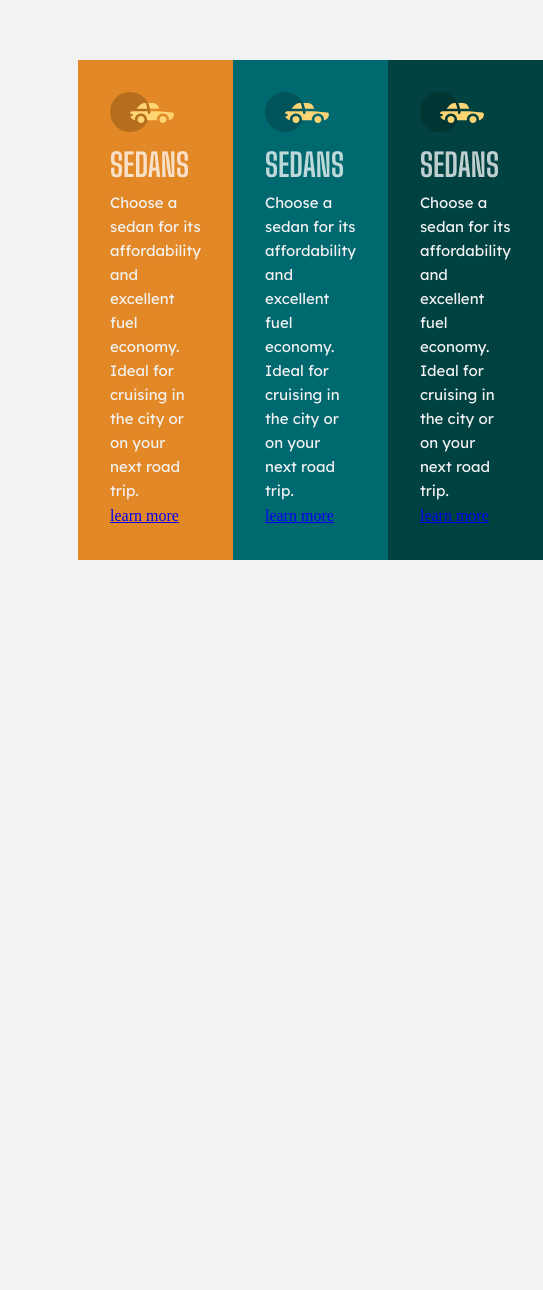
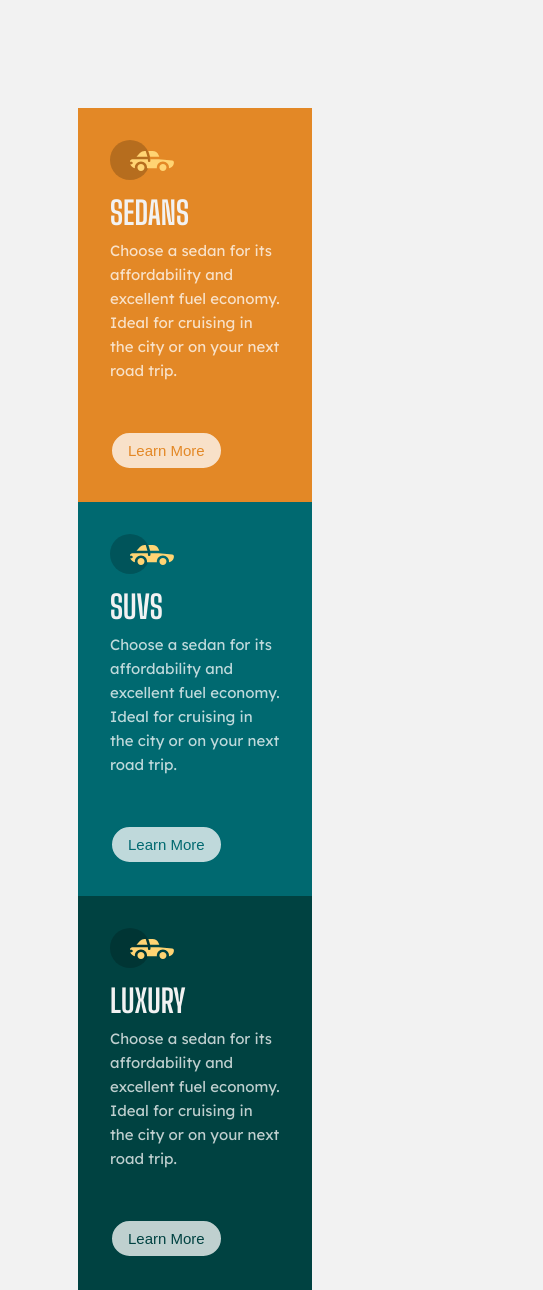
Before and after one commit to Vinitvh/3-card-component, a website: page index.html in a window 390 px wide. Shown: the part 187-1477 px from the top of the page, 543 px wide, since content can reach past the window. Before the commit the page ends 844 px from the top, so only its background shows below. Drawn offline with Linux system fonts and the light colour scheme.

Commit message:
Updated styles and made responsive

```diff
--- a/index.html
+++ b/index.html
@@ -26,7 +26,7 @@
               Choose a sedan for its affordability and excellent fuel economy.
               Ideal for cruising in the city or on your next road trip.
             </div>
-            <a href="#" class="card-btn">learn more</a>
+            <button class="card-btn"><a href="#">learn more</a></button>
           </div>
         </div>
         <div class="card suv">
@@ -34,25 +34,25 @@
             <img src="/images/icon-sedans.svg" alt="sedan-icon" />
           </div>
           <div class="card-body">
-            <div class="card-title">sedans</div>
+            <div class="card-title">suvs</div>
             <div class="card-text">
               Choose a sedan for its affordability and excellent fuel economy.
               Ideal for cruising in the city or on your next road trip.
             </div>
+            <button class="card-btn"><a href="#">learn more</a></button>
           </div>
-          <a href="#" class="card-btn">learn more</a>
         </div>
         <div class="card luxury">
           <div class="card-image">
             <img src="/images/icon-sedans.svg" alt="sedan-icon" />
           </div>
           <div class="card-body">
-            <div class="card-title">sedans</div>
+            <div class="card-title">luxury</div>
             <div class="card-text">
               Choose a sedan for its affordability and excellent fuel economy.
               Ideal for cruising in the city or on your next road trip.
             </div>
-            <a href="#" class="card-btn">learn more</a>
+            <button class="card-btn"><a href="#">learn more</a></button>
           </div>
         </div>
       </div>
--- a/scss/styles.scss
+++ b/scss/styles.scss
@@ -30,43 +30,67 @@ body {
   font-size: 2rem;
   text-transform: uppercase;
   font-family: "Big Shoulders Display", cursive;
+  font-weight: 700;
   color: $theme;
 }
 
 @mixin paragraph($theme) {
   font-size: 15px;
   font-family: "Lexend Deca", sans-serif;
+  font-weight: 400;
   color: $theme;
+  margin-bottom: 3rem;
 }
 
 @mixin button($theme) {
-  padding: 5px 10px;
+  padding: 9px 16px;
   background-color: $transparent-white;
+  border: 2px solid $theme;
+  border-radius: 20px;
   color: $theme;
+  transition: all 0.3s ease-in-out;
+
+  & a {
+    font-size: 15px;
+    text-transform: capitalize;
+    text-decoration: none;
+    color: $theme;
+  }
+
+  &:hover {
+    background-color: rgba(255, 255, 255, 0);
+    border: 2px solid $transparent-white;
+    // cursor: pointer;
+    // background-color: aqua;
+  }
+
+  &:hover a {
+    color: $transparent-white;
+  }
 }
 
 // Card component
 
 .container {
   width: 60vw;
-  height: 350px;
+  height: 63vh;
   background-color: beige;
 
   .card-grid {
     height: 100%;
-    display: grid;
-    grid-template-columns: 1fr 1fr 1fr;
+    display: flex;
+    flex-direction: row;
 
     .card {
       padding: 2rem 2rem;
 
       &-body {
         .card-title {
-          @include title($theme: hsla(0, 0%, 100%, 0.75));
+          @include title($theme: hsl(0, 0%, 95%));
         }
 
         .card-text {
-          @include paragraph($theme: hsl(0, 0%, 95%));
+          @include paragraph($theme: hsla(0, 0%, 100%, 0.75));
         }
       }
     }
@@ -86,5 +110,29 @@ body {
     .card:nth-child(3) {
       background-color: $very-dark-cyan;
     }
+
+    .sedan .card-body .card-btn {
+      @include button(hsl(31, 77%, 52%));
+    }
+
+    .suv .card-body .card-btn {
+      @include button(hsl(184, 100%, 22%));
+    }
+
+    .luxury .card-body .card-btn {
+      @include button(hsl(179, 100%, 13%));
+    }
   }
 }
+
+@media screen and (min-width: 375px) and (max-width: 748px) {
+  .container {
+    width: 60vw;
+    height: 30vh;
+
+    .card-grid {
+      display: flex;
+      flex-direction: column;
+    }
+  }
+}
```
Also changed, not shown: css/styles.css, 1 other file.
